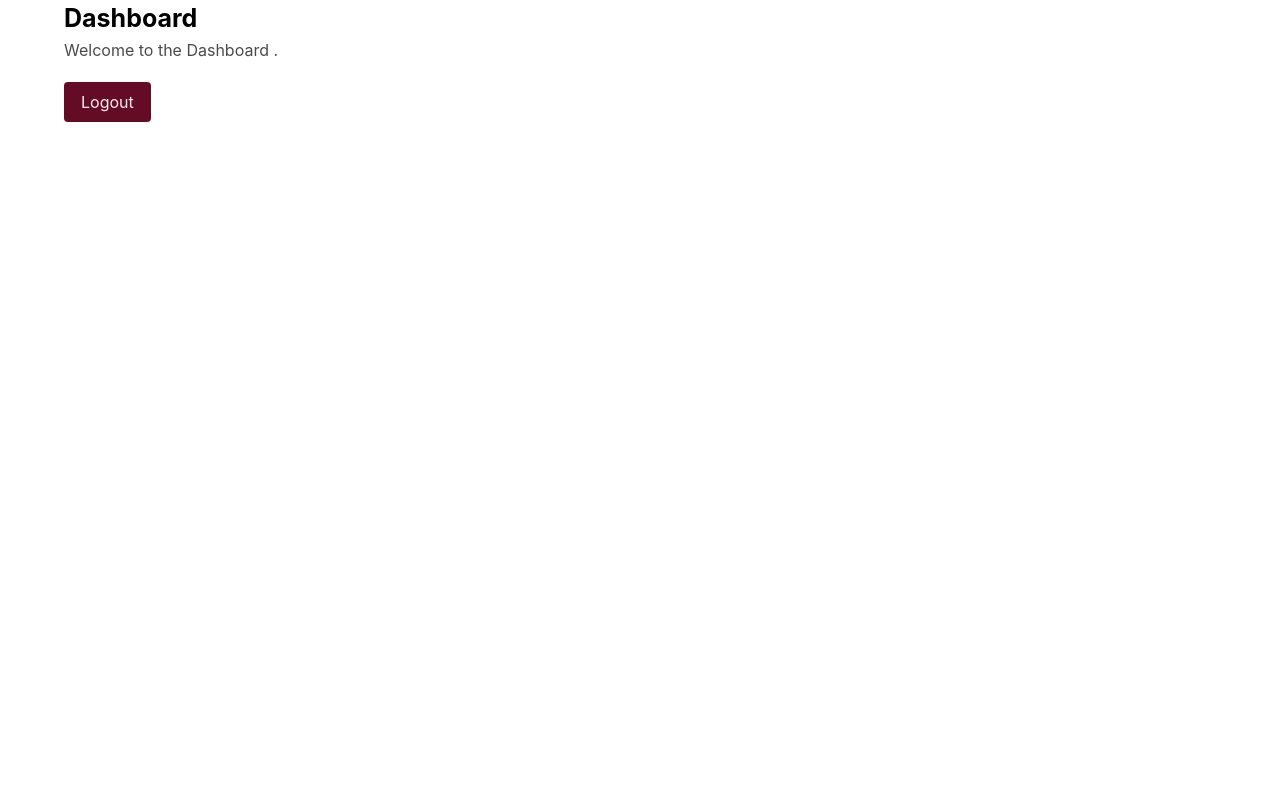
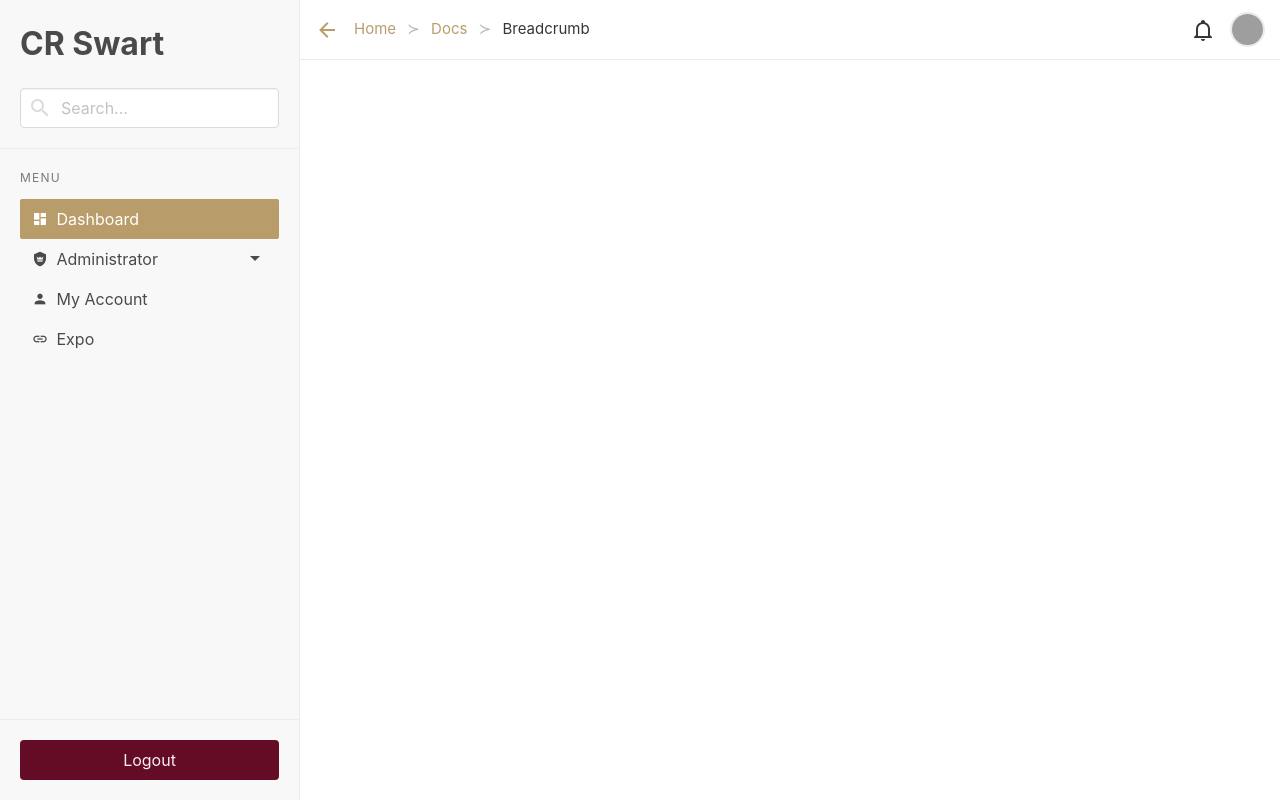
Before and after one commit to NicolaasGrobler/crswart-dashboard, a Vue app: page / in a window 1280 px wide. Built offline with nearby package versions, Linux system fonts and the light colour scheme; no server answers; sample sign-in values are in the browser's storage; grey boxes are pictures that could not be loaded.

Commit message:
Dashboard Mock

```diff
--- a/src/App.vue
+++ b/src/App.vue
@@ -14,14 +14,14 @@ export default {
 </script>
 
 <style lang="scss">
-html {
-  overflow: hidden !important;
-  scrollbar-width: none;
-  -ms-overflow-style: none;
-}
+// html {
+//   overflow: hidden !important;
+//   scrollbar-width: none;
+//   -ms-overflow-style: none;
+// }
 
-html::-webkit-scrollbar {
-  width: 0;
-  height: 0;
-}
+// html::-webkit-scrollbar {
+//   width: 0;
+//   height: 0;
+// }
 </style>
--- /dev/null
+++ b/src/components/ContentMain.vue
@@ -0,0 +1,107 @@
+<template>
+  <div class="main-content-nav">
+    <!-- Back Button -->
+    <b-icon icon="arrow-left"
+        custom-size="mdi-24px" class="back nav-icon"> </b-icon>
+    <!-- Breadcrumbs -->
+    <b-breadcrumb separator="has-succeeds-separator" style="font-size: 15px !important;">
+      <b-breadcrumb-item href="/">Home</b-breadcrumb-item>
+      <b-breadcrumb-item href="/documentation">Docs</b-breadcrumb-item>
+      <b-breadcrumb-item href="/documentation/breadcrumb" active
+        >Breadcrumb</b-breadcrumb-item
+      >
+    </b-breadcrumb>
+
+    <div class="right-side">
+      <!-- Welcome Text -->
+      <p style="margin-right: 10px"> {{user.name}} </p>
+      <!-- Notifications -->
+      <b-icon
+        icon="bell-outline"
+        custom-size="mdi-24px"
+        class="notifications nav-icon"
+      >
+      </b-icon>
+      <!-- Avatar -->
+      <img src="https://thispersondoesnotexist.com/image" alt="Avatar" width="35px" class="avatar">
+    </div>
+  </div>
+</template>
+
+<script>
+export default {
+  name: "ContentMain",
+  props: {
+    user: {
+      name: "",
+    },
+  },
+};
+</script>
+
+<style lang="scss" scoped>
+.main-content-nav {
+  width: 100%;
+  height: 60px;
+  display: flex;
+  align-items: center;
+  justify-content: stretch;
+  padding: 0px 15px;
+
+  border-bottom: 1px solid rgb(235, 235, 235);
+}
+
+$primary: #b89c6a;
+$grey: #363636;
+
+.back {
+  margin-right: 15px;
+  color: $primary;
+  cursor: pointer;
+}
+
+.back:hover {
+  color: $grey;
+}
+
+.notifications {
+  color: $grey;
+  cursor: pointer;
+}
+
+.notifications:hover {
+  color: $primary;
+}
+
+.breadcrumb {
+  flex: 1;
+  display: flex !important;
+  align-items: center !important;
+  height: 100%;
+  margin: 0px !important;
+}
+
+.nav-icon {
+  font-size: 15px !important;
+}
+
+.right-side {
+  display: flex;
+  align-items: center;
+  justify-content: flex-end;
+  height: 100%;
+}
+
+.avatar {
+  border-radius: 50%;
+  border: 2px solid rgb(235, 235, 235);
+  margin-left: 15px;
+  width: 35px;
+  height: 35px;
+  cursor: pointer;
+}
+
+.avatar:hover {
+  border: 2px solid $primary;
+}
+</style>
--- a/src/views/Dashboard.vue
+++ b/src/views/Dashboard.vue
@@ -1,26 +1,116 @@
 <template>
-  <section class="container">
-    <h1>Dashboard</h1>
-    <!-- Welcome Text -->
-    <p>Welcome to the Dashboard {{ user.name }}.</p>
-    <!-- Logout Button -->
-    <b-button type="is-danger" :loading="is_loading" @click="logout" style="margin-top: 20px"
-      >Logout</b-button
-    >
+  <section class="my-dashboard">
+    <div class="sidebar-container">
+      <div class="my-sidebar">
+        <!-- App Title -->
+        <h1 class="app-title">CR Swart</h1>
+        <!-- Search Bar -->
+          <b-field>
+            <b-input placeholder="Search..." type="search" icon="magnify">
+            </b-input>
+          </b-field>
+      </div>
+
+      <!-- App Menu -->
+        <div class="app-menu">
+          <!-- Links -->
+          <b-menu>
+            <b-menu-list label="Menu">
+              <b-menu-item
+                icon="view-dashboard"
+                label="Dashboard"
+                :active="isActive"
+              ></b-menu-item>
+              <b-menu-item icon="shield-crown">
+                <template #label="props">
+                  Administrator
+                  <b-icon
+                    class="is-pulled-right"
+                    :icon="props.expanded ? 'menu-up' : 'menu-down'"
+                  ></b-icon>
+                </template>
+                <b-menu-item icon="account" label="Users"></b-menu-item>
+                <b-menu-item icon="cellphone-link">
+                  <template #label>
+                    Devices
+                    <b-dropdown
+                      aria-role="list"
+                      class="is-pulled-right"
+                      position="is-bottom-left"
+                    >
+                      <template #trigger>
+                        <b-icon icon="dots-vertical"></b-icon>
+                      </template>
+                      <b-dropdown-item aria-role="listitem"
+                        >Action</b-dropdown-item
+                      >
+                      <b-dropdown-item aria-role="listitem"
+                        >Another action</b-dropdown-item
+                      >
+                      <b-dropdown-item aria-role="listitem"
+                        >Something else</b-dropdown-item
+                      >
+                    </b-dropdown>
+                  </template>
+                </b-menu-item>
+                <b-menu-item
+                  icon="cash-multiple"
+                  label="Payments"
+                  disabled
+                ></b-menu-item>
+              </b-menu-item>
+              <b-menu-item icon="account" label="My Account">
+                <b-menu-item label="Account data"></b-menu-item>
+                <b-menu-item label="Addresses"></b-menu-item>
+              </b-menu-item>
+            </b-menu-list>
+            <b-menu-list>
+              <b-menu-item
+                label="Expo"
+                icon="link"
+                tag="router-link"
+                target="_blank"
+                to="/expo"
+              ></b-menu-item>
+            </b-menu-list>
+          </b-menu>
+        </div>
+
+      <!-- Logout -->
+        <div class="logout-container">
+          <b-button
+            class="logout-button"
+            icon="logout"
+            type="is-danger"
+            expanded
+            @click="logout"
+            >Logout</b-button
+          >
+        </div>
+    </div>
+    <div class="my-content">
+      <ContentMain :user="user"></ContentMain>
+    </div>
   </section>
 </template>
 
 <script>
 import axios from "axios";
+import ContentMain from "../components/ContentMain.vue";
 
 export default {
   name: "Dashboard",
+  title: "CR Swart Dashboard",
+  components: {
+    ContentMain: ContentMain,
+  },
   data() {
     return {
       user: {
         name: "",
       },
       is_loading: false,
+      isActive: true,
     };
   },
   mounted() {
@@ -75,4 +165,50 @@ export default {
 };
 </script>
 
-<style></style>
+<style scoped>
+.my-dashboard {
+  display: flex;
+  flex-direction: row;
+  height: 100vh;
+}
+
+.sidebar-container {
+  flex: 1;
+  max-width: 300px;
+  min-width: 250px;
+  background-color: #f8f8f8;
+  border-right: 1px solid rgb(235, 235, 235);
+
+  display: flex;
+  flex-direction: column;
+}
+
+.my-sidebar {
+  padding: 20px;
+  display: flex;
+  flex-direction: column;
+  border-bottom: 1px solid rgb(235, 235, 235);
+}
+
+.app-menu {
+  padding: 20px;
+  flex: 1;
+}
+
+.logout-container {
+  border-top: 1px solid rgb(235, 235, 235);
+  padding: 20px;
+}
+
+.my-content {
+  flex: 2;
+  min-width: 700px;
+  overflow-x: scroll !important;
+}
+
+.app-title {
+  font-size: 2rem;
+  font-weight: bold;
+  margin-bottom: 20px;
+}
+</style>
--- a/src/views/Login.vue
+++ b/src/views/Login.vue
@@ -81,12 +81,8 @@ export default {
       };
       //Send post request to the server with user object as data and token as header (Authorization) to authenticate user
       await axios
-        .post("auth/login", user, {
-          withCredentials: true,
-        })
+        .post("auth/login", user)
         .then((response) => {
-
-
           //Set token in local storage
           localStorage.setItem("token", response.data.token);
           //Set refreshToken in local storage
@@ -104,6 +100,12 @@ export default {
             // Create error notification
             this.error.show = true;
             this.error.message = error.response.data.title;
+          } else {
+            // Display error message
+            this.$buefy.toast.open({
+              message: "Something's wrong. Please try again later.",
+              type: "is-danger",
+            });
           }
         });
 
@@ -113,7 +115,7 @@ export default {
 };
 </script>
 
-<style lang="scss">
+<style lang="scss" scoped>
 .my-hero {
   display: flex;
   flex-direction: row;
```
Also changed, not shown: src/components/HelloWorld.vue (deleted, +0 -58 lines).
